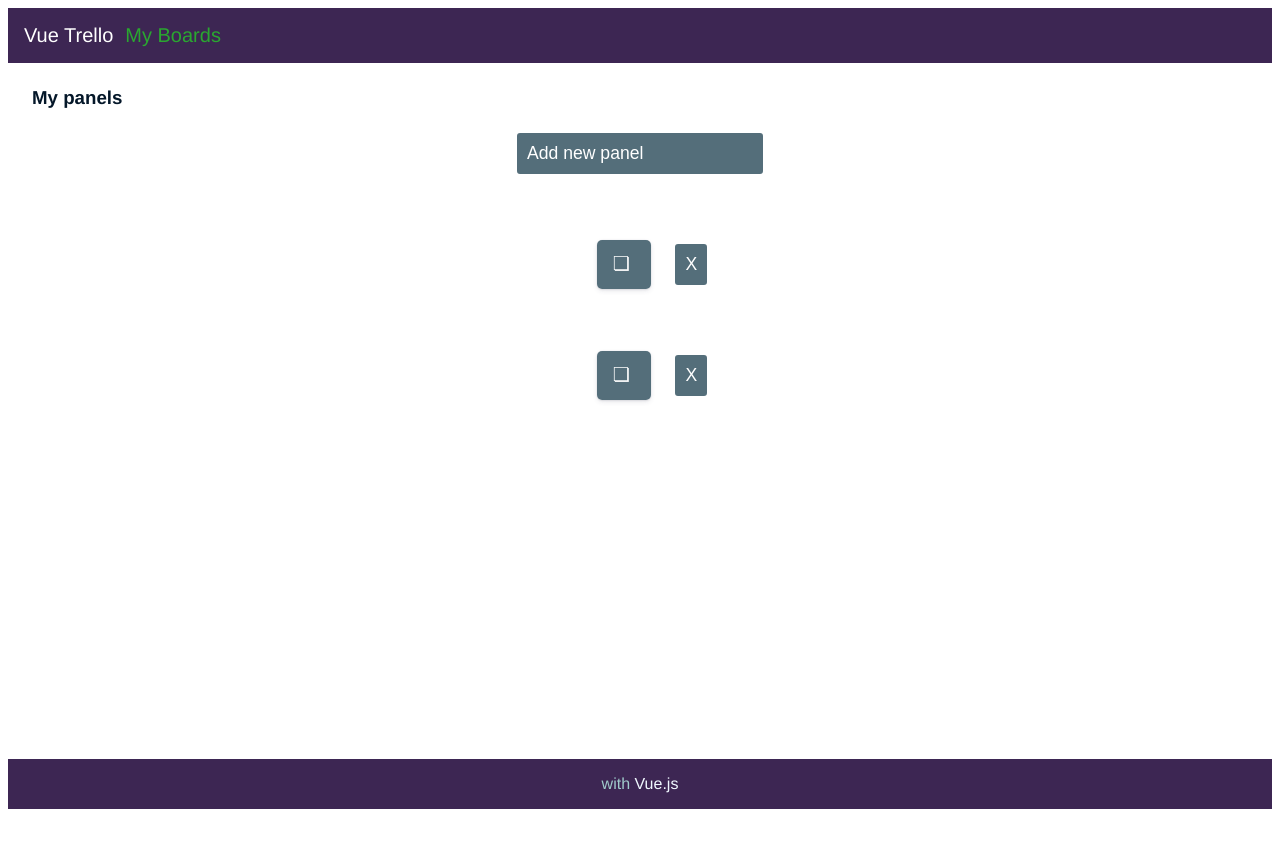
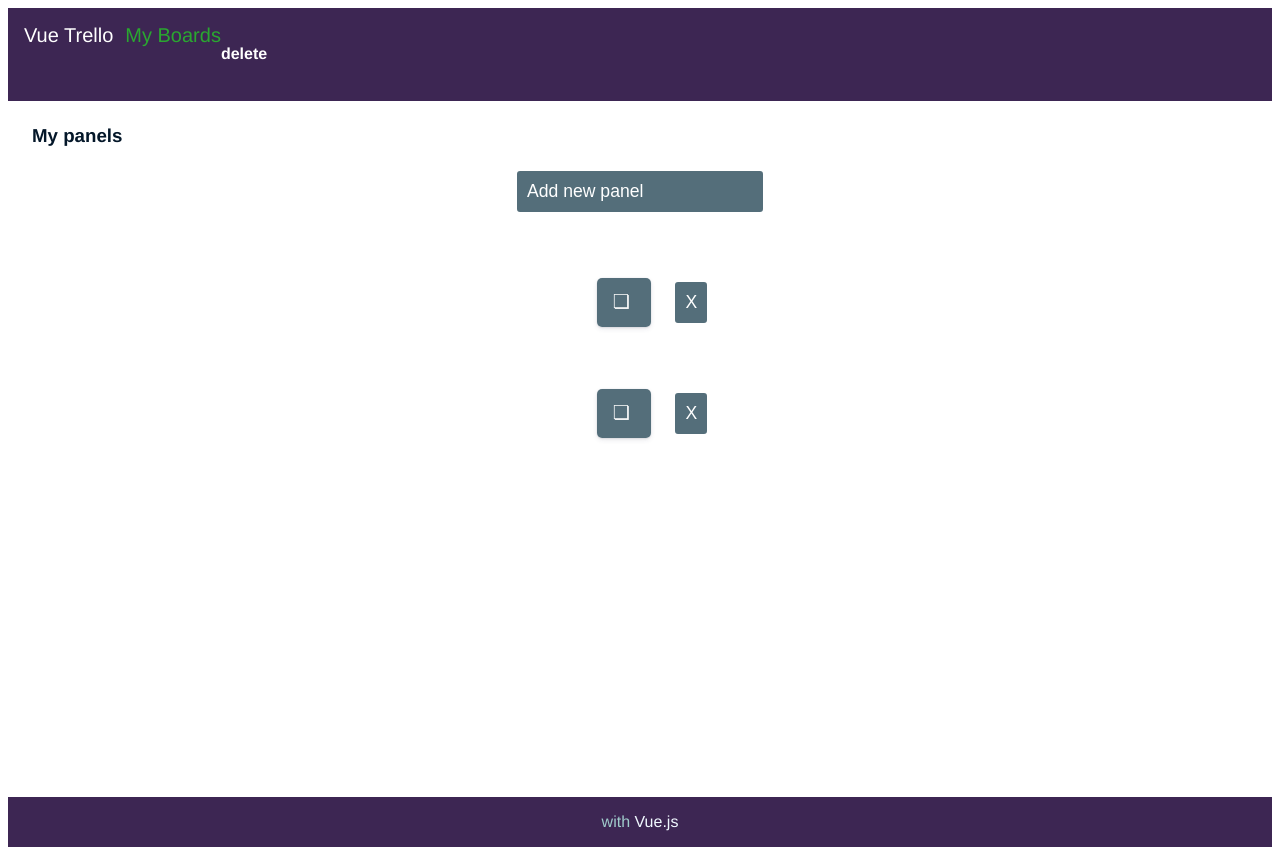
Before and after one commit to JSSatorres/Trello-App-Vue, a Vue app: page / in a window 1280 px wide. Before the commit the page ends 817 px from the top, so only its background shows below. Built offline with nearby package versions, Linux system fonts and the light colour scheme; data requests are answered from the project's data file.

Commit message:
delete app header

```diff
--- a/src/components/AppHeader.vue
+++ b/src/components/AppHeader.vue
@@ -2,7 +2,9 @@
   <header>
     <span class="title">Vue Trello</span>
     <router-link class="btn-header" to="/">My Boards</router-link>
+    <h4> delete</h4>
   </header>
+  <!-- //TODO: delete  -->
 </template>
 
 <script>
```
